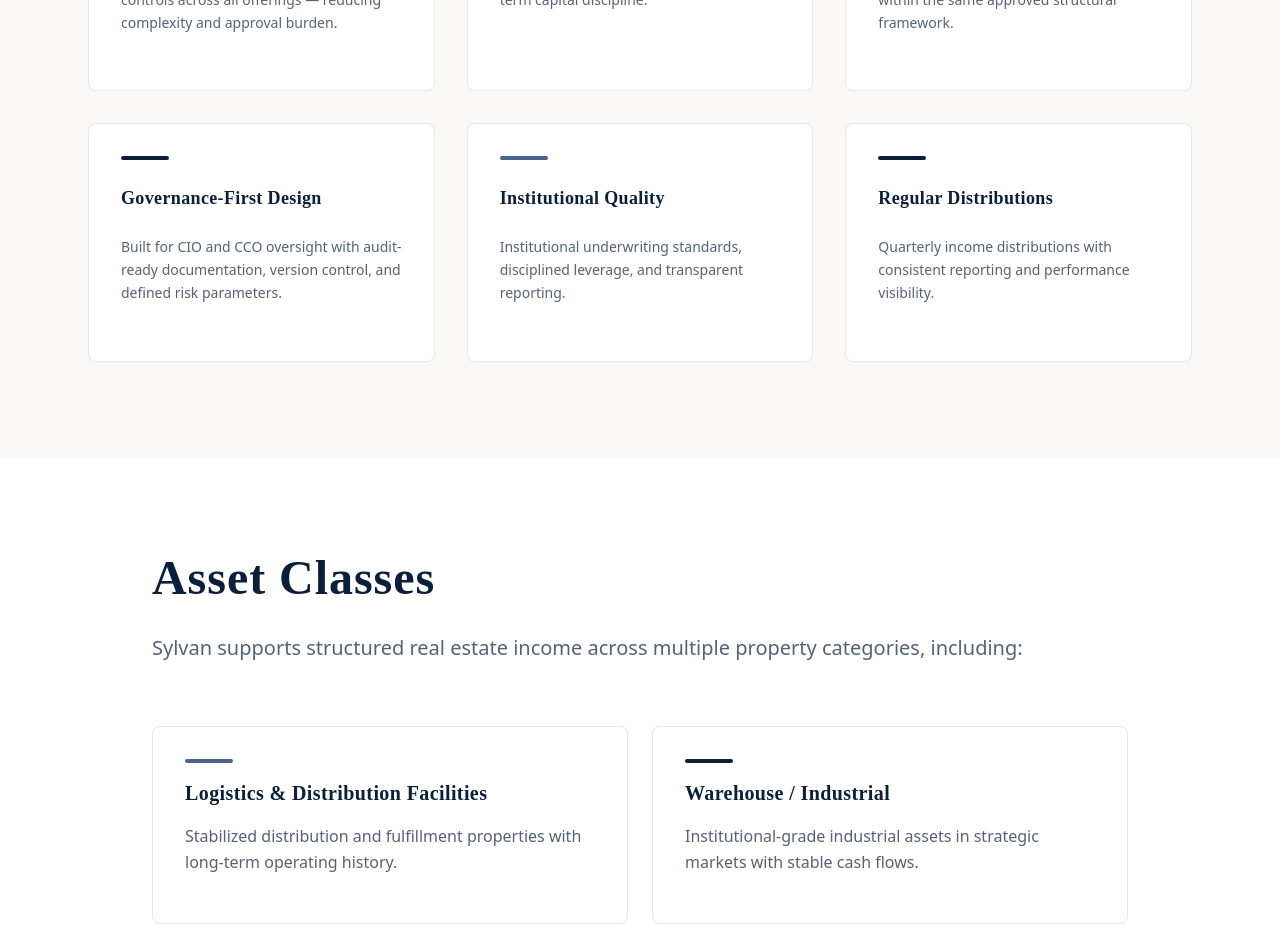
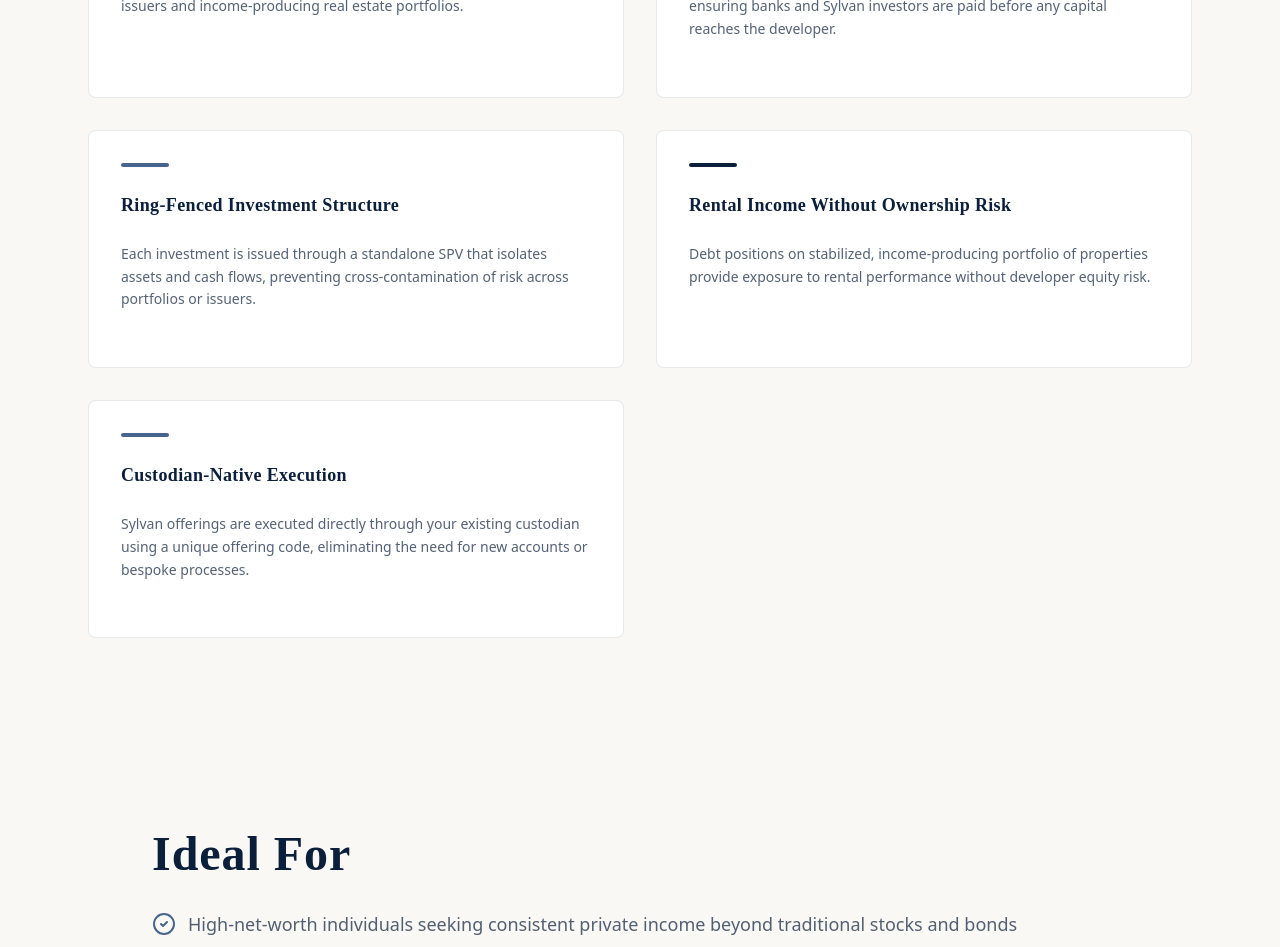
Before and after one commit to Glynac-AI/Acumen, a Next.js app: page /solutions/sylvan in a window 1280 px wide. Shown: the part 1620-2567 px from the top of the page. Built offline with nearby package versions, Linux system fonts and the light colour scheme.

Commit message:
updated Sylvan content

```diff
--- a/app/solutions/sylvan/page.tsx
+++ b/app/solutions/sylvan/page.tsx
@@ -38,7 +38,7 @@ export default function Sylvan() {
                                 transition={{ duration: 0.8, delay: 0.4 }}
                                 className="text-xl md:text-2xl text-white/90 leading-relaxed"
                             >
-                                Access institutional-grade private real estate income through a standardized, governance-ready investment framework designed for consistency, repeatability, and scale.
+                                Sylvan delivers structured real estate exposure through pre-approved, ring fenced SPVs with lockbox governed rental cash distributions.
                             </motion.p>
 
                             <motion.div
@@ -64,10 +64,10 @@ export default function Sylvan() {
                         <h2 className="text-4xl md:text-5xl font-bold text-primary mb-8">About Sylvan</h2>
                         <div className="space-y-6 text-lg text-primary/70 leading-relaxed">
                             <p>
-                                Sylvan provides advisors and their wealth management clients access to institutional-quality private real estate income through a standardized structured investment platform.
+                                Sylvan standardizes how real estate debt is issued and paid. Advisors invest in second-lien notes backed by specific properties held in ring-fenced SPVs, where rental income is lockboxed and distributed through fixed cash-flow waterfalls.
                             </p>
                             <p>
-                                Each offering is governed by fixed structural rules and documentation, enabling predictable income behavior, repeatable approvals, and disciplined portfolio integration — offering an alternative to traditional fixed income with real-asset backing and improved operational efficiency.
+                                With structure and governance held constant across issuances, advisors can focus on asset quality and issuer performance, allocating client capital into multiple portfolios without repeating the full due diligence process each time.
                             </p>
                         </div>
                     </AnimatedSection>
@@ -81,39 +81,34 @@ export default function Sylvan() {
                         <h2 className="text-4xl md:text-5xl font-bold text-primary mb-6">Key Features</h2>
                     </AnimatedSection>
 
-                    <StaggerContainer className="grid md:grid-cols-2 lg:grid-cols-3 gap-8 max-w-6xl mx-auto">
+                    <StaggerContainer className="grid md:grid-cols-2 gap-8 max-w-6xl mx-auto">
                         {[
                             {
-                                title: "Standardized Structure",
-                                description: "Fixed governance framework with consistent rules, documentation, and controls across all offerings — reducing complexity and approval burden.",
+                                title: "Repeatable Capital Allocation",
+                                description: "Use a single approved framework to deploy capital across multiple issuers and income-producing real estate portfolios.",
                                 accent: "accent"
                             },
                             {
-                                title: "Target Income Profile",
-                                description: "Income-focused real estate strategies designed for durable cash flow and long-term capital discipline.",
+                                title: "Lockbox-Protected Cash Flow",
+                                description: "Rental income is lockboxed and distributed through a fixed waterfall, ensuring banks and Sylvan investors are paid before any capital reaches the developer.",
                                 accent: "primary"
                             },
                             {
-                                title: "Asset-Level Flexibility",
-                                description: "Individual offerings may vary by property type and geography while operating within the same approved structural framework.",
+                                title: "Ring-Fenced Investment Structure",
+                                description: "Each investment is issued through a standalone SPV that isolates assets and cash flows, preventing cross-contamination of risk across portfolios or issuers.",
                                 accent: "accent"
                             },
                             {
-                                title: "Governance-First Design",
-                                description: "Built for CIO and CCO oversight with audit-ready documentation, version control, and defined risk parameters.",
+                                title: "Rental Income Without Ownership Risk",
+                                description: "Debt positions on stabilized, income-producing portfolio of properties provide exposure to rental performance without developer equity risk.",
                                 accent: "primary"
                             },
                             {
-                                title: "Institutional Quality",
-                                description: "Institutional underwriting standards, disciplined leverage, and transparent reporting.",
+                                title: "Custodian-Native Execution",
+                                description: "Sylvan offerings are executed directly through your existing custodian using a unique offering code, eliminating the need for new accounts or bespoke processes.",
                                 accent: "accent"
-                            },
-                            {
-                                title: "Regular Distributions",
-                                description: "Quarterly income distributions with consistent reporting and performance visibility.",
-                                accent: "primary"
                             }
-                        ].map((feature, index) => (
+                        ].map((feature) => (
                             <motion.div key={feature.title} variants={fadeInUp}>
                                 <Card className="group hover:shadow-2xl hover:-translate-y-2 transition-all duration-500 space-y-6 h-full overflow-hidden relative">
                                     <div className={`w-12 h-1 bg-${feature.accent} rounded-full group-hover:w-16 transition-all duration-300`}></div>
@@ -128,70 +123,6 @@ export default function Sylvan() {
 
                                     {/* Hover Gradient */}
                                     <div className={`absolute inset-0 bg-linear-to-r from-${feature.accent}/5 to-transparent opacity-0 group-hover:opacity-100 transition-opacity duration-500 pointer-events-none`}></div>
-                                </Card>
-                            </motion.div>
-                        ))}
-                    </StaggerContainer>
-                </Container>
-            </Section>
-
-            {/* Asset Classes */}
-            <Section background="white" padding="lg">
-                <Container maxWidth="lg">
-                    <AnimatedSection animation="fadeInUp" className="mb-16">
-                        <h2 className="text-4xl md:text-5xl font-bold text-primary mb-8">Asset Classes</h2>
-                        <p className="text-xl text-primary/70 mb-8">
-                            Sylvan supports structured real estate income across multiple property categories, including:
-                        </p>
-                    </AnimatedSection>
-
-                    <StaggerContainer className="grid md:grid-cols-2 gap-6">
-                        {[
-                            {
-                                title: "Logistics & Distribution Facilities",
-                                description: "Stabilized distribution and fulfillment properties with long-term operating history.",
-                                accent: "accent"
-                            },
-                            {
-                                title: "Warehouse / Industrial",
-                                description: "Institutional-grade industrial assets in strategic markets with stable cash flows.",
-                                accent: "primary"
-                            },
-                            {
-                                title: "Grocery-Anchored Retail",
-                                description: "Essential retail centers in high-traffic, resilient trade areas.",
-                                accent: "accent"
-                            },
-                            {
-                                title: "Medical / Healthcare Retail",
-                                description: "Medical office buildings and healthcare facilities with long-term operating tenants.",
-                                accent: "primary"
-                            },
-                            {
-                                title: "Education Retail",
-                                description: "Facilities supporting education, training, and childcare services.",
-                                accent: "accent"
-                            },
-                            {
-                                title: "Quick-Service Restaurants",
-                                description: "High-visibility locations operated by national QSR brands.",
-                                accent: "primary"
-                            }
-                        ].map((asset, index) => (
-                            <motion.div key={asset.title} variants={fadeInUp}>
-                                <Card className="group hover:shadow-2xl hover:-translate-y-2 transition-all duration-500 space-y-4 h-full overflow-hidden relative">
-                                    <div className={`w-12 h-1 bg-${asset.accent} rounded-full group-hover:w-16 transition-all duration-300`}></div>
-
-                                    <h3 className={`text-xl font-bold text-primary group-hover:text-${asset.accent} transition-colors duration-300`}>
-                                        {asset.title}
-                                    </h3>
-
-                                    <p className="text-primary/70 leading-relaxed group-hover:text-primary/80 transition-colors duration-300">
-                                        {asset.description}
-                                    </p>
-
-                                    {/* Hover Gradient */}
-                                    <div className={`absolute inset-0 bg-linear-to-r from-${asset.accent}/5 to-transparent opacity-0 group-hover:opacity-100 transition-opacity duration-500 pointer-events-none`}></div>
                                 </Card>
                             </motion.div>
                         ))}
```
